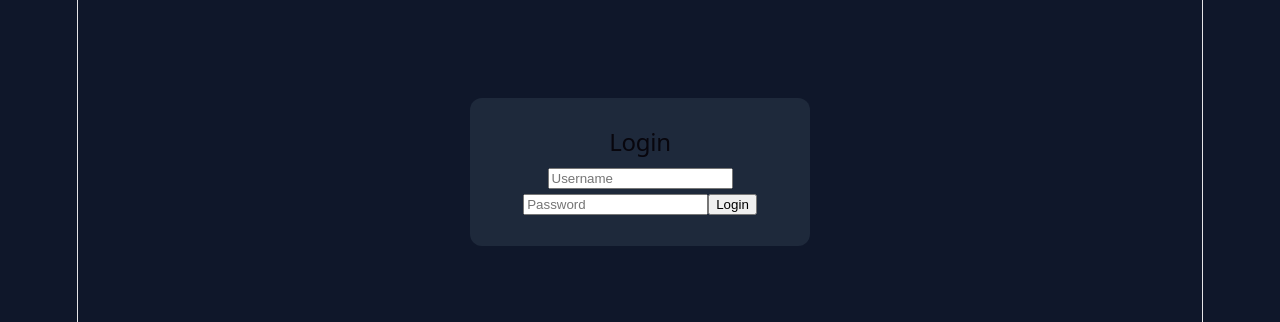
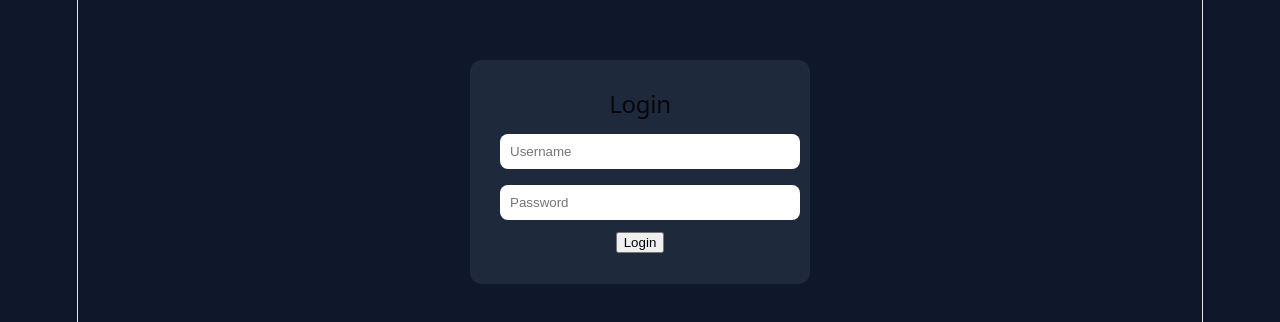
Before and after one commit to mohammadtaha2007/biometric-login, a React (Vite) app in the folder biometric-login/: page / in a window 1280 px wide. Shown: the part 228-550 px from the top of the page. Built offline with nearby package versions, Linux system fonts and the light colour scheme.

Commit message:
AddInputStyle

```diff
--- a/biometric-login/src/App.css
+++ b/biometric-login/src/App.css
@@ -19,3 +19,13 @@ body {
   width: 280px;
   border-radius: 12px;
 }
+
+
+input {
+  width: 100%;
+  border-radius: 8px;
+  padding: 10px;
+  margin: 8px 0;
+  outline: none;
+  border: none;
+}
```
